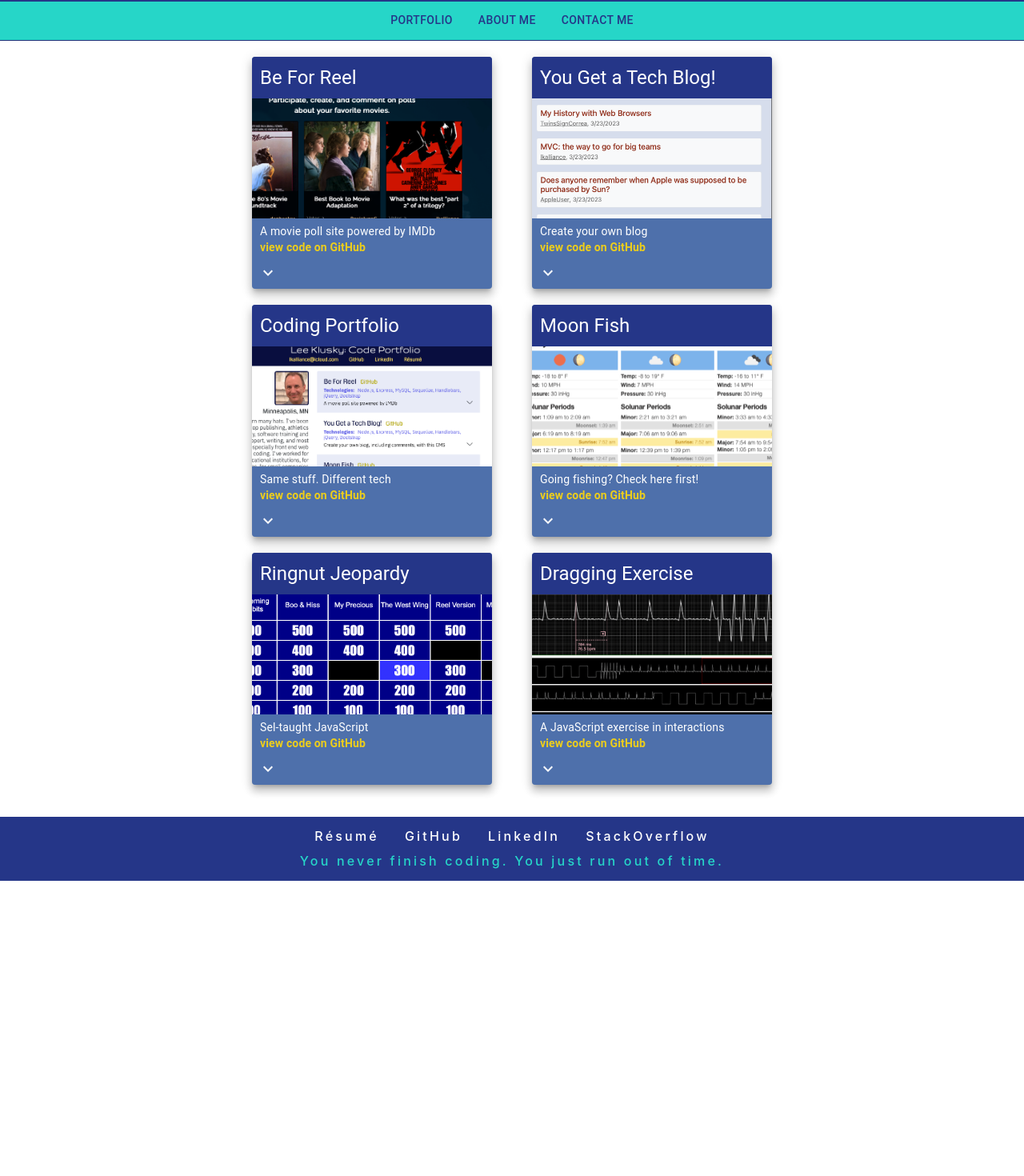
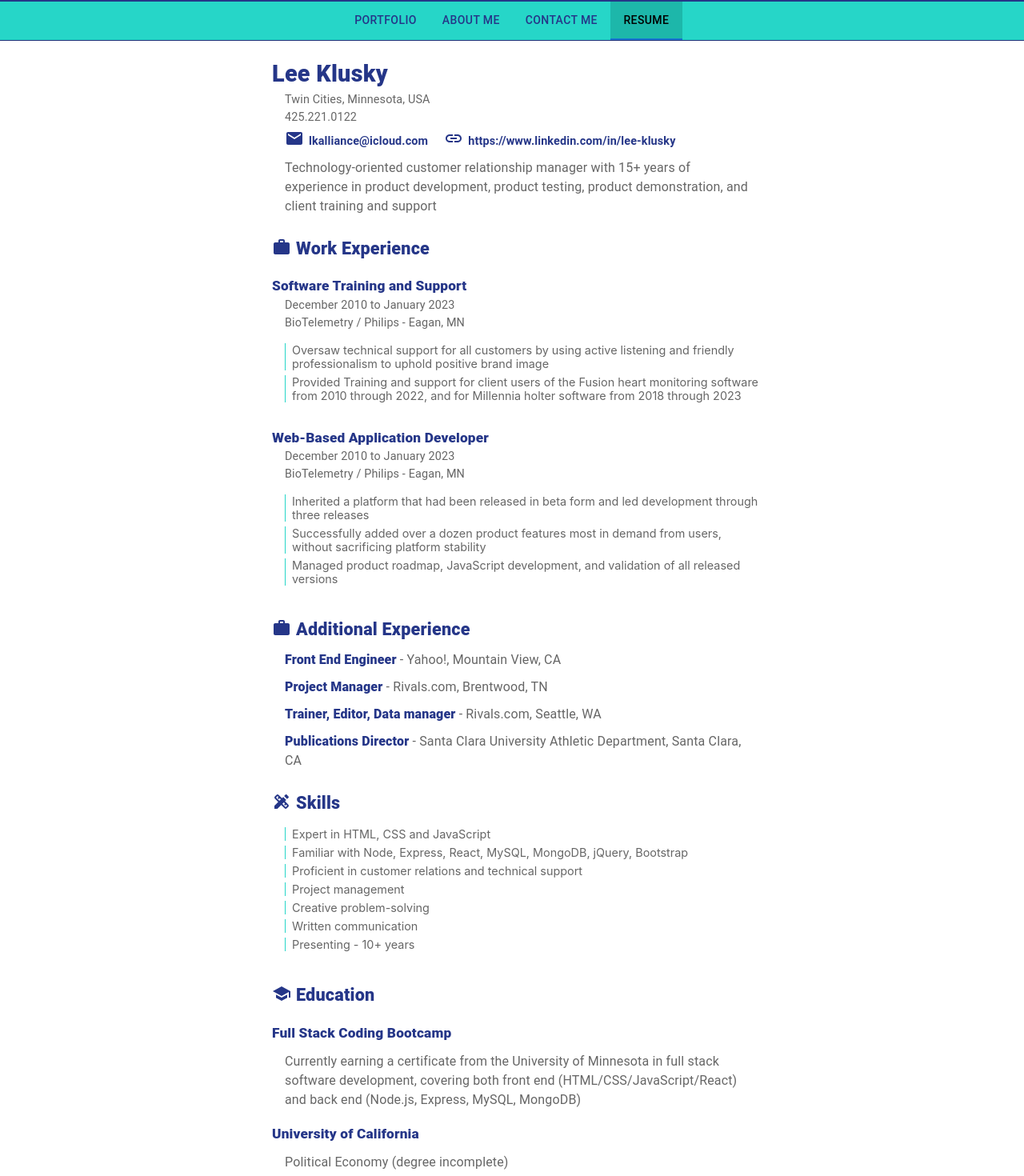
Before and after one commit to lkalliance/code-portfolio, a React (Create React App) app: page /#/resume in a window 1280 px wide. Shown: the part 77-1547 px from the top of the page at 80% size. Before the commit the page ends 1178 px from the top, so only its background shows below. Built offline with nearby package versions, Linux system fonts and the light colour scheme.

Commit message:
Put resume back into nav, rendered it as a page

```diff
--- a/src/App.tsx
+++ b/src/App.tsx
@@ -2,7 +2,7 @@ import "./App.css";
 import { Box, Tabs, Tab } from "@mui/material";
 import { TabContext } from "@mui/lab";
 import { Header, Footer } from "./components";
-import { About, Portfolio, Contact, Materials } from "./pages";
+import { About, Portfolio, Contact, Resume } from "./pages";
 import { Routes, Route, Link, useLocation, Navigate } from "react-router-dom";
 import { useMediaQuery } from "react-responsive";
 import aboutMe from "./data/about.json";
@@ -37,6 +37,12 @@ function App() {
                 to="/contact"
                 value="/contact"
               />
+              <Tab
+                label={"Resume"}
+                component={Link}
+                to="/resume"
+                value="/resume"
+              />
             </Tabs>
           </Box>
         </TabContext>
@@ -51,7 +57,7 @@ function App() {
           element={<About paragraphs={paragraphs} small={isSmall} />}
         />
         <Route path="/portfolio" element={<Portfolio />} />
-        <Route path="/materials" element={<Materials />} />
+        <Route path="/resume" element={<Resume />} />
         <Route path="/contact" element={<Contact />} />
         <Route path="*" element={<Portfolio />} />
       </Routes>
--- a/src/pages/Materials/Materials.tsx
+++ /dev/null
@@ -1,45 +0,0 @@
-import { useEffect } from "react";
-import { Button, Stack } from "@mui/material";
-
-function Materials() {
-  useEffect(() => {
-    document.title = "Lee Klusky: Career Materials";
-  });
-
-  return (
-    <section id="materials">
-      <Stack
-        direction="column"
-        spacing={2}
-        sx={{ width: "250px", margin: "20px auto" }}
-      >
-        <Button
-          variant="contained"
-          href="./images/lee-klusky-resume.pdf"
-          rel="noreferrer"
-          target="_blank"
-        >
-          Résumê
-        </Button>
-        <Button
-          variant="contained"
-          href="https://github.com/lkalliance"
-          rel="noreferrer"
-          target="_blank"
-        >
-          GitHub
-        </Button>
-        <Button
-          variant="contained"
-          href="https://www.linkedin.com/in/lee-klusky/"
-          rel="noreferrer"
-          target="_blank"
-        >
-          LinkedIn
-        </Button>
-      </Stack>
-    </section>
-  );
-}
-
-export { Materials };
--- a/src/pages/Materials/index.tsx
+++ /dev/null
@@ -1,3 +0,0 @@
-import { Materials } from "./Materials";
-
-export { Materials };
--- /dev/null
+++ b/src/pages/Resume/Resume.css
@@ -0,0 +1,59 @@
+#resume {
+  font-size: 0.9em;
+  color: #666666;
+  max-width: 600px;
+}
+
+#resume h2,
+#resume h3,
+#resume h4,
+#resume strong {
+  font-weight: 800;
+  color: var(--primary);
+}
+
+#resume h2 {
+  font-size: 2em;
+}
+#resume h3 {
+  font-size: 1.5em;
+  margin-top: 24px;
+}
+#resume h4 {
+  font-size: 1.2em;
+  margin-top: 18px;
+}
+
+#resume a {
+  color: var(--primary);
+  text-decoration: none;
+  font-weight: 600;
+  padding: 30px 20px 30px 0;
+}
+
+#resume p {
+  margin-top: 10px;
+  margin-left: 16px;
+}
+
+#resume .heading p {
+  font-size: 1em;
+  margin-top: 0;
+}
+
+#resume li {
+  padding: 0 0 0 8px;
+  margin: 6px 0 6px 16px;
+  border-left: 1px solid var(--secondary);
+}
+
+#resume svg {
+  position: relative;
+  top: 3px;
+  margin-right: 6px;
+}
+
+#resume .heading svg {
+  color: var(--primary);
+  top: 4px;
+}
--- /dev/null
+++ b/src/pages/Resume/Resume.tsx
@@ -0,0 +1,176 @@
+import "./Resume.css";
+import { useEffect } from "react";
+import { Box, Link, List, ListItem, Typography } from "@mui/material";
+import WorkIcon from "@mui/icons-material/Work";
+import MailIcon from "@mui/icons-material/Mail";
+import LinkIcon from "@mui/icons-material/Link";
+import SchoolIcon from "@mui/icons-material/School";
+import DesignServicesIcon from "@mui/icons-material/DesignServices";
+
+function Resume() {
+  useEffect(() => {
+    document.title = "Lee Klusky: Résumé";
+  });
+
+  return (
+    <section id="resume">
+      <Box className="heading">
+        <Typography component="h2">Lee Klusky</Typography>
+        <Typography component="p" className="heading">
+          Twin Cities, Minnesota, USA
+        </Typography>
+        <Typography component="p" className="heading">
+          425.221.0122
+        </Typography>
+        <Typography component="p" className="heading">
+          <MailIcon />
+          <Link href="mailto:lkalliance@icloud.com">lkalliance@icloud.com</Link>
+          <LinkIcon />
+          <Link href="https://www.linkedin.com/in/lee-klusky" target="_blank">
+            https://www.linkedin.com/in/lee-klusky
+          </Link>
+        </Typography>
+      </Box>
+      <Typography component="p">
+        Technology-oriented customer relationship manager with 15+ years of
+        experience in product development, product testing, product
+        demonstration, and client training and support
+      </Typography>
+
+      <Typography component="h3">
+        <WorkIcon />
+        Work Experience
+      </Typography>
+      <Box className="heading">
+        <Typography component="h4">Software Training and Support</Typography>
+        <Typography component="p">December 2010 to January 2023</Typography>
+        <Typography component="p">
+          BioTelemetry / Philips - Eagan, MN
+        </Typography>
+        <List>
+          <ListItem>
+            Oversaw technical support for all customers by using active
+            listening and friendly professionalism to uphold positive brand
+            image
+          </ListItem>
+          <ListItem>
+            Provided Training and support for client users of the Fusion heart
+            monitoring software from 2010 through 2022, and for Millennia holter
+            software from 2018 through 2023
+          </ListItem>
+        </List>
+      </Box>
+      <Box className="heading">
+        <Typography component="h4">Web-Based Application Developer</Typography>
+        <Typography component="p">December 2010 to January 2023</Typography>
+        <Typography component="p">
+          BioTelemetry / Philips - Eagan, MN
+        </Typography>
+      </Box>
+      <List>
+        <ListItem>
+          Inherited a platform that had been released in beta form and led
+          development through three releases
+        </ListItem>
+        <ListItem>
+          Successfully added over a dozen product features most in demand from
+          users, without sacrificing platform stability
+        </ListItem>
+        <ListItem>
+          Managed product roadmap, JavaScript development, and validation of all
+          released versions
+        </ListItem>
+      </List>
+      <Typography component="h3">
+        <WorkIcon />
+        Additional Experience
+      </Typography>
+      <Typography component="p">
+        <Typography component="strong">Front End Engineer</Typography> - Yahoo!,
+        Mountain View, CA
+      </Typography>
+      <Typography component="p">
+        <Typography component="strong">Project Manager</Typography> -
+        Rivals.com, Brentwood, TN
+      </Typography>
+      <Typography component="p">
+        <Typography component="strong">
+          Trainer, Editor, Data manager
+        </Typography>{" "}
+        - Rivals.com, Seattle, WA
+      </Typography>
+      <Typography component="p">
+        <Typography component="strong">Publications Director</Typography> -
+        Santa Clara University Athletic Department, Santa Clara, CA
+      </Typography>
+      <Typography component="h3">
+        <DesignServicesIcon />
+        Skills
+      </Typography>
+      <List>
+        <ListItem>Expert in HTML, CSS and JavaScript</ListItem>
+        <ListItem>
+          Familiar with Node, Express, React, MySQL, MongoDB, jQuery, Bootstrap
+        </ListItem>
+        <ListItem>
+          Proficient in customer relations and technical support
+        </ListItem>
+        <ListItem>Project management</ListItem>
+        <ListItem>Creative problem-solving</ListItem>
+        <ListItem>Written communication</ListItem>
+        <ListItem>Presenting - 10+ years</ListItem>
+      </List>
+      <Typography component="h3">
+        <SchoolIcon />
+        Education
+      </Typography>
+      <Typography component="h4">Full Stack Coding Bootcamp</Typography>
+      <Typography component="p">
+        Currently earning a certificate from the University of Minnesota in full
+        stack software development, covering both front end
+        (HTML/CSS/JavaScript/React) and back end (Node.js, Express, MySQL,
+        MongoDB)
+      </Typography>
+      <Typography component="h4">University of California</Typography>
+      <Typography component="p">
+        Political Economy (degree incomplete)
+      </Typography>
+      <Typography component="p">Berkley, CA</Typography>
+    </section>
+
+    // <section id="materials">
+    //   <Stack
+    //     direction="column"
+    //     spacing={2}
+    //     sx={{ width: "250px", margin: "20px auto" }}
+    //   >
+    //     <Button
+    //       variant="contained"
+    //       href="./images/lee-klusky-resume.pdf"
+    //       rel="noreferrer"
+    //       target="_blank"
+    //     >
+    //       Résumê
+    //     </Button>
+    //     <Button
+    //       variant="contained"
+    //       href="https://github.com/lkalliance"
+    //       rel="noreferrer"
+    //       target="_blank"
+    //     >
+    //       GitHub
+    //     </Button>
+    //     <Button
+    //       variant="contained"
+    //       href="https://www.linkedin.com/in/lee-klusky/"
+    //       rel="noreferrer"
+    //       target="_blank"
+    //     >
+    //       LinkedIn
+    //     </Button>
+    //   </Stack>
+    // </section>
+  );
+}
+
+export { Resume };
--- /dev/null
+++ b/src/pages/Resume/index.tsx
@@ -0,0 +1,3 @@
+import { Resume } from "./Resume";
+
+export { Resume };
--- a/src/pages/index.tsx
+++ b/src/pages/index.tsx
@@ -1,6 +1,6 @@
 import { About } from "./About";
-import { Materials } from "./Materials";
+import { Resume } from "./Resume";
 import { Portfolio } from "./Portfolio";
 import { Contact } from "./Contact";
 
-export { About, Materials, Portfolio, Contact };
+export { About, Resume, Portfolio, Contact };
```
